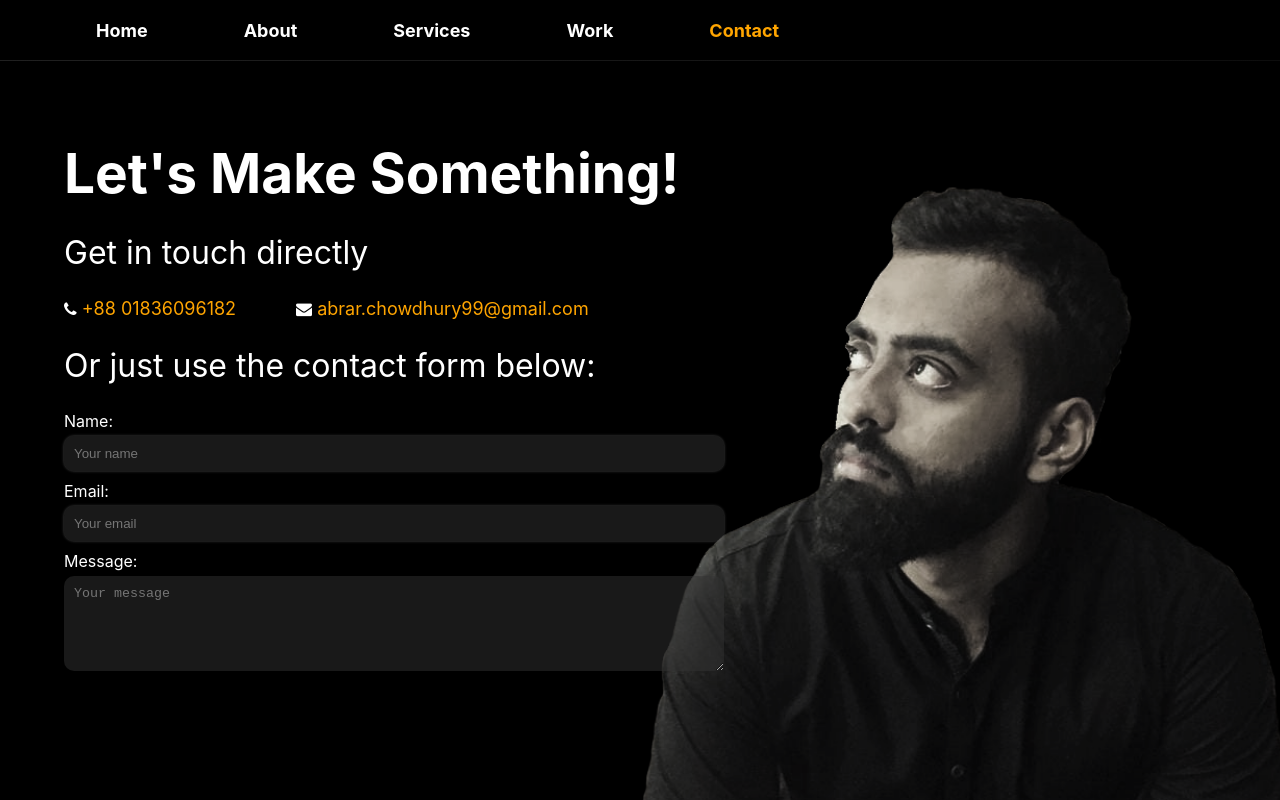
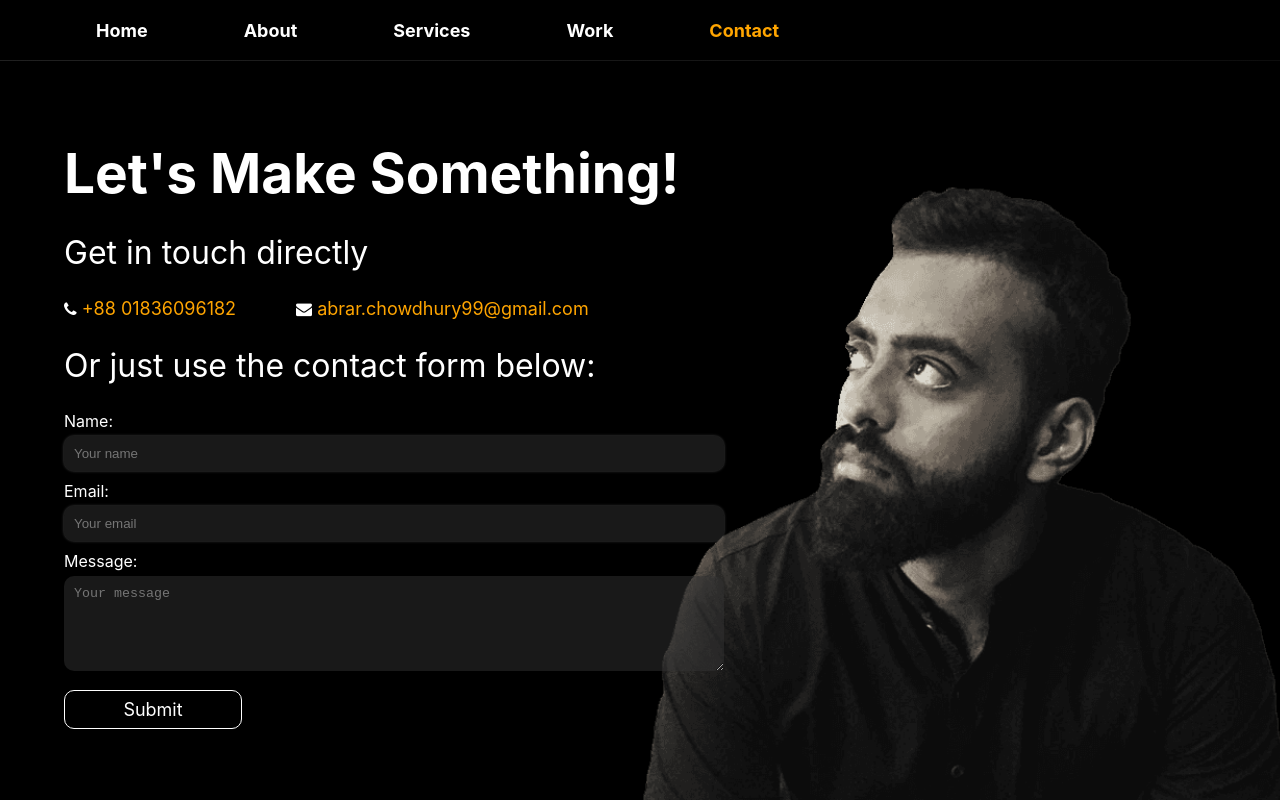
Before and after one commit to AbrarChowdhury/my-portfo, a React (Create React App) app: page /contact in a window 1280 px wide. Built offline with nearby package versions, Linux system fonts and the light colour scheme.

Commit message:
add form submit buttom

```diff
--- a/src/about.jsx
+++ b/src/about.jsx
@@ -21,7 +21,7 @@ const About = () => {
         So do have a problem to solve?. Do you want to build a website or web-application that solves a problem?
         </p>
         <br/>
-        <Link to="/contact"><p className='c2action subtitle'> Lets talk <i class="fa fa-chevron-right" aria-hidden="true"></i></p>.</Link>
+        <Link to="/contact"><p className='c2action subtitle'> Lets talk <i class="fa fa-chevron-right" aria-hidden="true"></i></p></Link>
       </div>
     </section>
         </div>
--- a/src/components/form/form.component.jsx
+++ b/src/components/form/form.component.jsx
@@ -47,7 +47,7 @@ class Form extends React.Component{
                 value={this.state.name}
                 onChange={e => this.change(e)}/>
 
-
+                <p className="form-button">Submit</p>
 
             </form>
         )
--- a/src/components/form/form.style.css
+++ b/src/components/form/form.style.css
@@ -3,7 +3,6 @@ input,textarea{
     width: 100%;
     padding: 10px;
     border-radius: 10px;
-    background: red;
     color:white;
     background: rgba(50, 50, 50, 0.5);
     border-style: none;
@@ -15,3 +14,17 @@ input,textarea:focus{
     border-color: #719ECE;
     box-shadow: 0 0 3px rgba(255, 255, 255,0.3);
 }
+.form-button{
+    text-align: center;
+    width: 160px;
+    padding: 8px;
+    border-radius: 10px;
+    color:white;
+    border: 0.6px solid white;
+    margin-top:5px;
+    font-size: 18px;
+    cursor: pointer;
+}
+.form-button:hover{
+    background: rgba(50, 50, 50, 0.5);
+}
```
Also changed, not shown: public/images/abrar.png.
